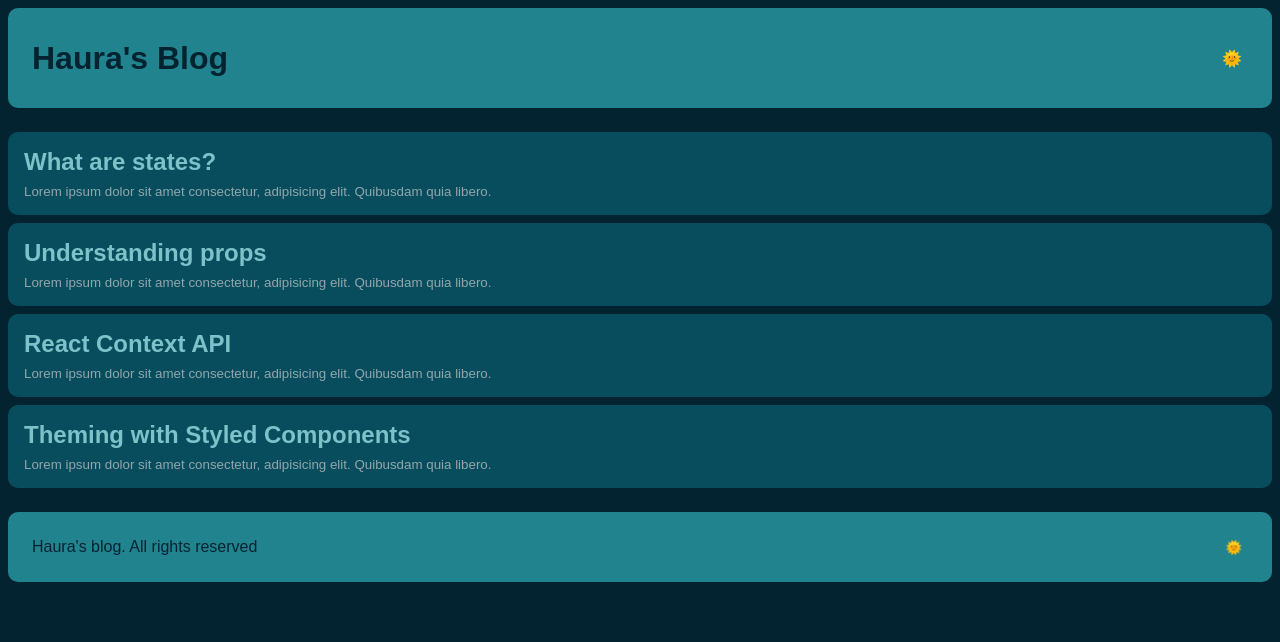
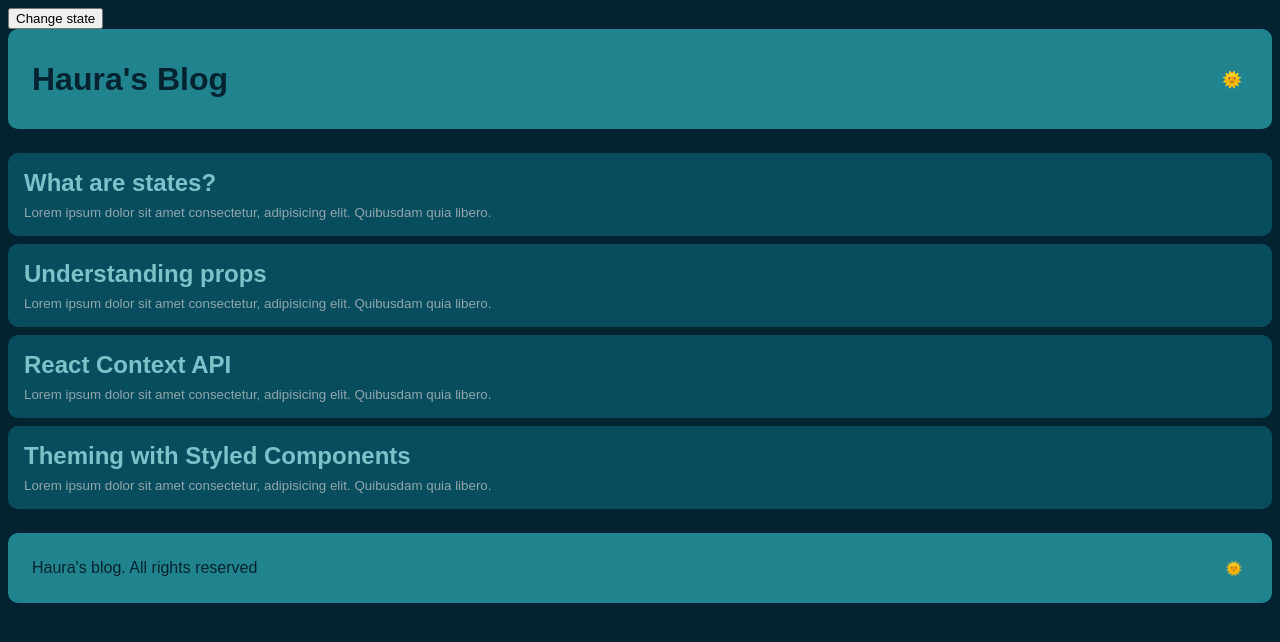
Before and after one commit to afsilvaluiz/JStack, a React app in the folder reactFundamentals/: page / in a window 1280 px wide. Shown: the top 642 px of the page. Built offline with nearby package versions, Linux system fonts and the light colour scheme.

Commit message:
chore: study of component componentWillUnMount

```diff
--- a/reactFundamentals/src/App.js
+++ b/reactFundamentals/src/App.js
@@ -38,6 +38,10 @@ class App extends React.Component {
     return true;
   }
 
+  componentWillUnmount() {
+
+  }
+
 
 
   render() {
@@ -46,10 +50,14 @@ class App extends React.Component {
     return (
       <ThemeProvider>
         <ThemeContext.Consumer>
-          {({ theme }) => (
+          {({ theme, handleToggleTheme }) => (
             <StyledThemeProvider theme={themes[theme] || themes.dark}>
               <GlobalStyle />
-              <Layout />
+              <button onClick={handleToggleTheme}>
+                Change state
+              </button>
+              {theme === 'dark' && <Layout />}
+              <br /> <br /> <br /> <br /> <br /> <br />
             </StyledThemeProvider>
           )}
         </ThemeContext.Consumer>
```
